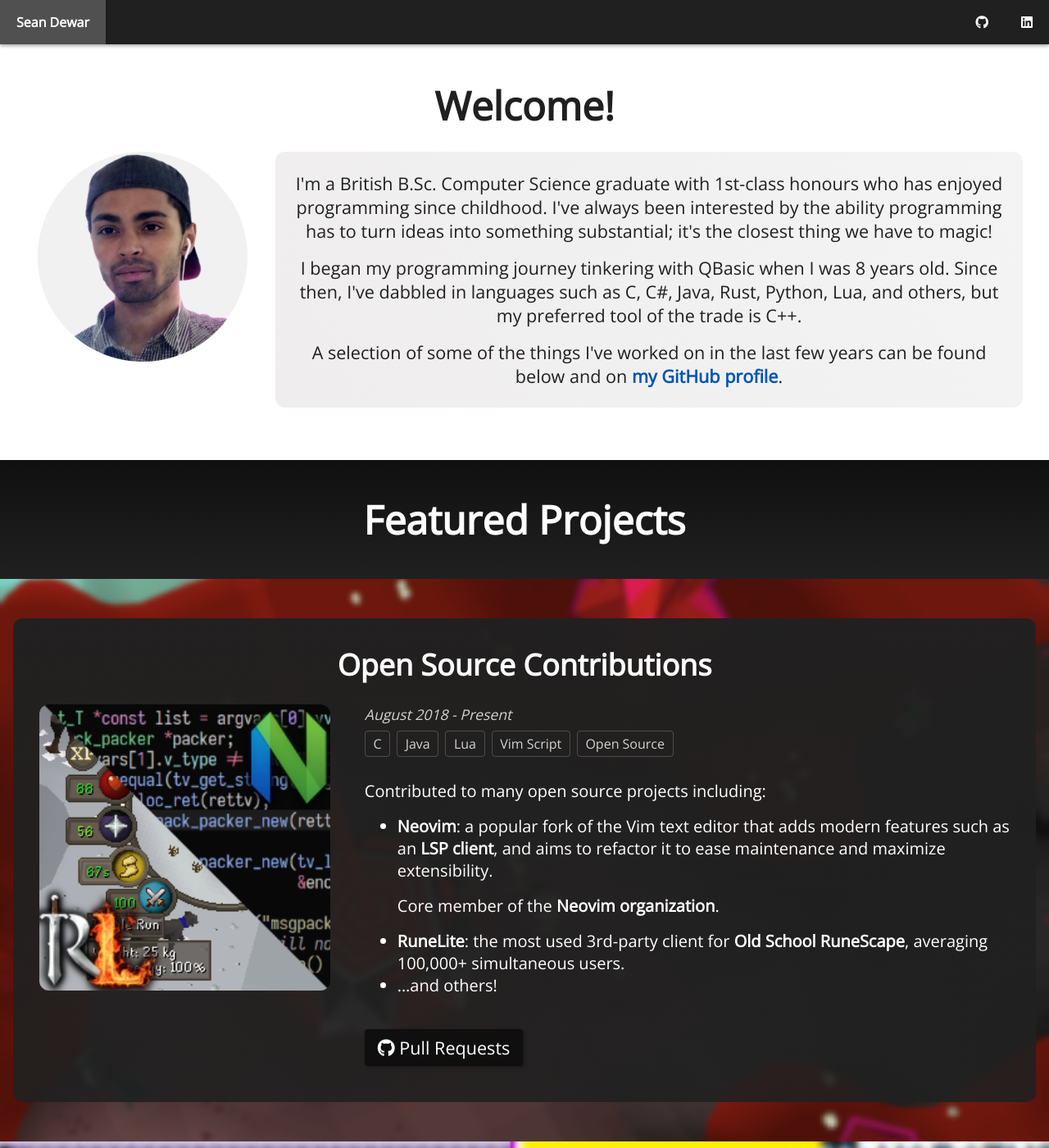
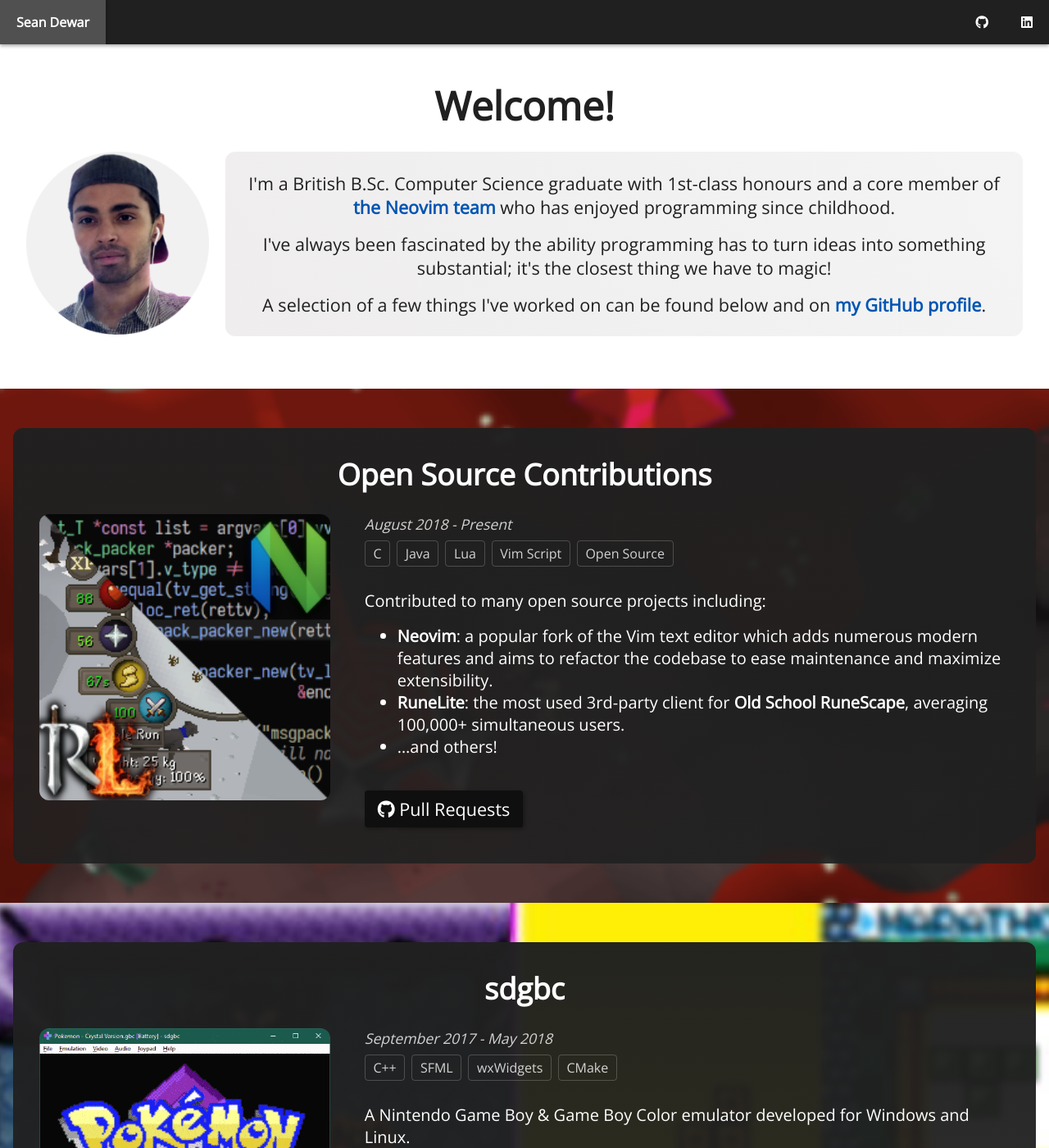
Before and after one commit to seandewar/seandewar.github.io, a Jekyll site: the page built from index.html, in a window 1280 px wide and 1400 px high. Shown: the whole window at 82% size. Built offline with Jekyll 4.4.1, drawn with Linux system fonts in a browser that asks for light colours; nearby versions of some CDN libraries; some of the changed text lies outside the part shown.

Commit message:
Update index page, projects

```diff
--- a/_data/projects/main_projects.yml
+++ b/_data/projects/main_projects.yml
@@ -11,12 +11,9 @@
     - "Open Source"
   desc: |
     Contributed to many open source projects including:
-    * [Neovim](https://neovim.io/): a popular fork of the Vim text editor that
-      adds modern features such as an [LSP client](https://microsoft.github.io/language-server-protocol/),
-      and aims to refactor it to ease maintenance and maximize
-      extensibility.
-
-      Core member of the [Neovim organization](https://github.com/neovim).
+    * [Neovim](https://neovim.io/): a popular fork of the Vim text editor which
+      adds numerous modern features and aims to refactor the codebase to ease
+      maintenance and maximize extensibility.
     * [RuneLite](https://runelite.net/): the most used 3rd-party client for
       [Old School RuneScape](https://oldschool.runescape.com), averaging
       100,000+ simultaneous users.
--- a/css/bio.css
+++ b/css/bio.css
@@ -6,7 +6,7 @@
 
 @media (min-width: 768px) {
     .bio-face-col {
-        width: 25%;
+        width: 20%;
         padding: 0 1.25rem 0 0;
     }
 }
@@ -26,7 +26,7 @@
 
 @media (min-width: 768px) {
     .bio-content-col {
-        width: 75%;
+        width: 80%;
     }
 }
 
@@ -53,14 +53,6 @@
 .bio-text {
     font-size: 1.35rem;
     text-align: center;
-}
-
-/* Projects */
-.projects-title-container {
-    padding: 1rem 2rem;
-    overflow: auto; /* stop margins collapsing with child title header etc. */
-    background-image: linear-gradient(-180deg, #101010, #202020);
-    color: #ffffff;
 }
 
 .project-bg-container {
--- a/index.html
+++ b/index.html
@@ -13,20 +13,18 @@
             <div class="bio-content-col">
                 <p class="bio-text">
                     I'm a British B.Sc. Computer Science graduate with 1st-class
-                    honours who has enjoyed programming since childhood. I've
-                    always been interested by the ability programming has to
-                    turn ideas into something substantial; it's the closest
+                    honours and a core member of
+                    <a href="https://github.com/neovim/">the Neovim team</a>
+                    who has enjoyed programming since childhood.
+                </p>
+                <p class="bio-text">
+                    I've always been fascinated by the ability programming has
+                    to turn ideas into something substantial; it's the closest
                     thing we have to magic!
                 </p>
                 <p class="bio-text">
-                    I began my programming journey tinkering with QBasic when I
-                    was 8 years old. Since then, I've dabbled in languages such
-                    as C, C#, Java, Rust, Python, Lua, and others, but my
-                    preferred tool of the trade is C++.
-                </p>
-                <p class="bio-text">
-                    A selection of some of the things I've worked on in the last
-                    few years can be found below and on
+                    A selection of a few things I've worked on can be found
+                    below and on
                     <a href="https://github.com/seandewar">my GitHub profile</a>.
                 </p>
             </div>
@@ -36,11 +34,9 @@
 
 <!-- My Projects -->
 <section id="projects" class="projects-content">
-    <div class="projects-title-container"><h2 class="bio-title">Featured Projects</h2></div>
-        {%- for project in site.data.projects.main_projects -%}
-            {%- include projects/project_info.html project=project -%}
-        {%- endfor -%}
-    <div class="projects-title-container"><h2 class="bio-title">Other Projects</h2></div>
+    {%- for project in site.data.projects.main_projects -%}
+        {%- include projects/project_info.html project=project -%}
+    {%- endfor -%}
     <div class="project-bg-container">
         <div class="content-container">
             <div class="misc-projects-container">
```
Also changed, not shown: _data/projects/misc_projects.yml (+34 -45 lines), img/projects/city-defender-animated.gif (deleted), img/projects/killersheep-nvim.png (added), img/projects/memetendo-castlevania.png (added), img/projects/rustedbrain-sierpinski.png (deleted), img/projects/sd5-fractal-mandelbrot.jpg (deleted).
